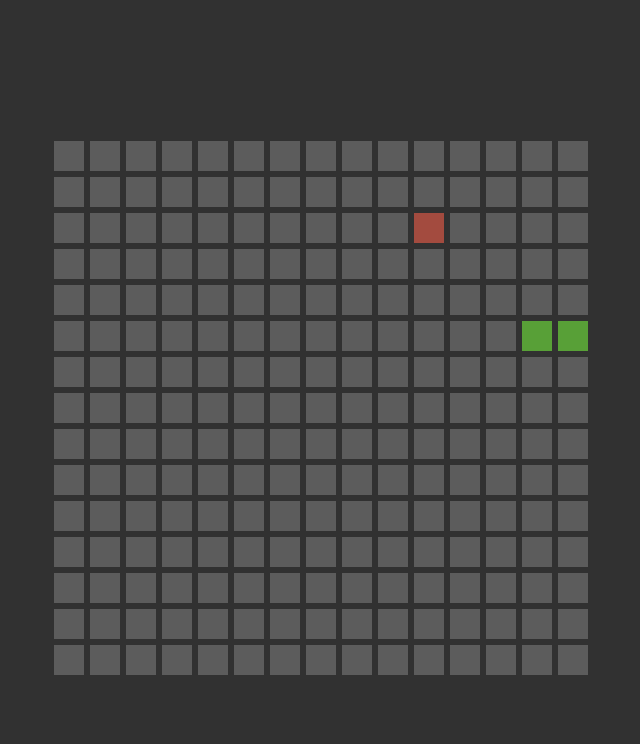
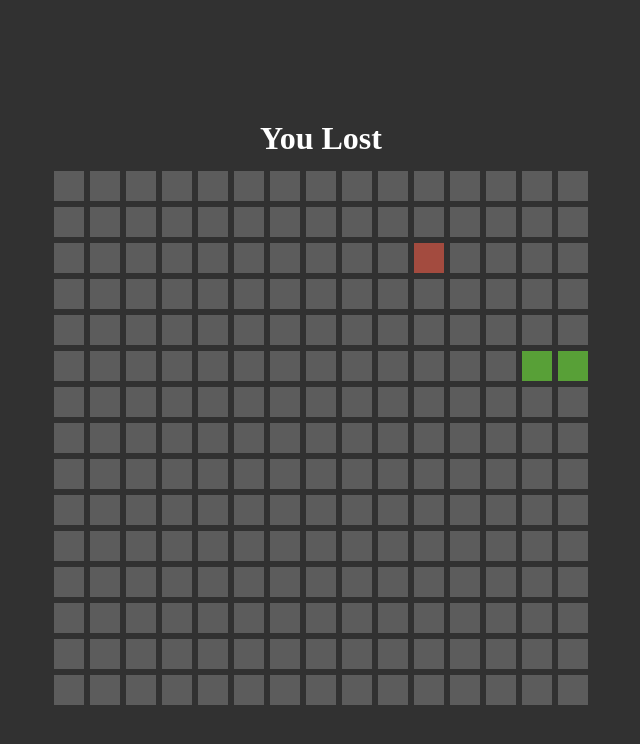
Before and after one commit to timthedev07/snake, a React (Create React App) app: page / in a window 1280 px wide. Shown: the top 744 px of the page, without its empty margins (319-959 px from the left). Built offline with nearby package versions, Linux system fonts and the light colour scheme.

Commit message:
add lose header

```diff
--- a/src/styles.css
+++ b/src/styles.css
@@ -4,7 +4,6 @@ body {
   justify-content: center;
   align-items: center;
   min-height: 100vh;
-  min-width: 700px;
 }
 .row {
   display: flex;
@@ -29,3 +28,14 @@ body {
 .cell.food {
   background-color: rgb(163, 75, 63);
 }
+
+.lost-header {
+  display: flex;
+  justify-content: center;
+  align-items: center;
+  height: 60px;
+}
+
+.lost-header .lost-heading {
+  color: white;
+}
--- a/src/ui/App.tsx
+++ b/src/ui/App.tsx
@@ -21,7 +21,7 @@ export const SIZE = 15;
 
 export const App = () => {
   const [direction, setDirection] = useState<Direction>(Direction.right);
-  const [grid, setGrid] = useState<number[][]>(createGrid(SIZE));
+  const [grid] = useState<number[][]>(createGrid(SIZE));
   const initial = useMemo(() => getInitialSnakeValue(grid), [grid]);
   const [snakeCells, setSnakeCells] = useState<Set<number>>(
     new Set([initial.cell])
@@ -79,8 +79,12 @@ export const App = () => {
   });
 
   const handleLose = () => {
-    // cry();
     setLost(true);
+    // setSnake(new LinkedList(initial));
+    // setSnakeCells(new Set([initial.cell]));
+    // setDirection(Direction.right);
+    // setFoodCell(snake.head.value.cell + 5);
+    // setScore(0);
   };
 
   const handleSnakeMovement = () => {
@@ -170,6 +174,9 @@ export const App = () => {
 
   return (
     <div>
+      <div className="lost-header">
+        {lost ? <h1 className="lost-heading">You Lost</h1> : null}
+      </div>
       {grid.map((row, i) => (
         <div key={i} className="row">
           {row.map((cell, j) => (
```
